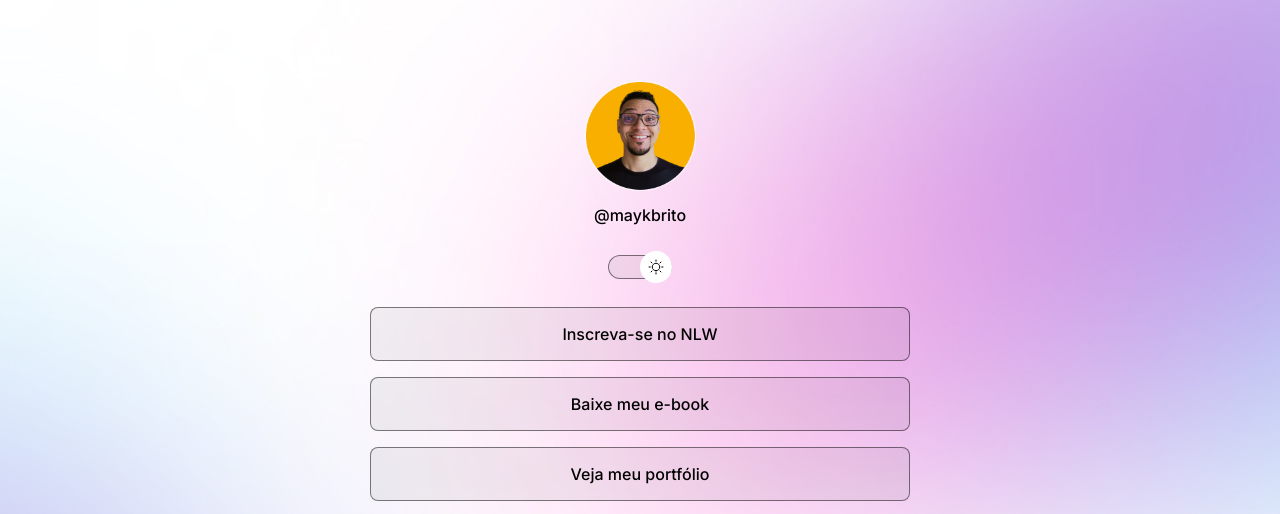
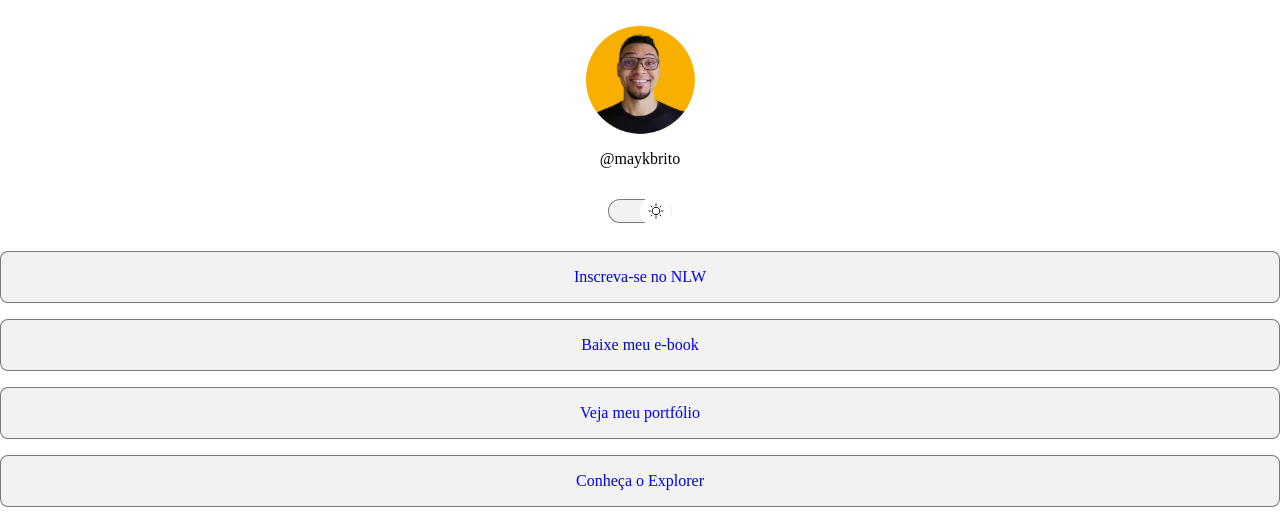
Before and after one commit to brunotms/Rocketseat-DevLinks, a plain HTML site: page index.html in a window 1280 px wide. Shown: the top 514 px of the page. Drawn offline with nearby package versions, Linux system fonts and the light colour scheme.

Commit message:
update versão correta do Rocketset

```diff
--- a/style.css
+++ b/style.css
@@ -22,37 +22,11 @@
     --surface-color-hover: rgba(0, 0, 0, 0.02);
     --highlight-color: rgba(0, 0, 0, 0.1);
     --switch-bg-url: url(./assets/sun.svg);
-
 }
 
 
-body {
-   /* Uma forma de fazer
-    background-image: var(--bg-url);
-    background-repeat: no-repeat;
-    background-position: top center;
-    background-size: cover;
-    /* "cover" cobre toda tela. "contain" contém dentro do body*/
-    /* width: 100vw; Altura Usado com o contain*/
-    /* height: 100vh; Largura Usado com o contain*/
-    /* o backgroud acima pode ser agrupado */
-  background: var(--bg-url) no-repeat top center/cover;
-  height: 100vh;
-}
 
-body * {
 
-    font-family: "Inter", sans-serif;
-    color: var(--text-color);
-}
-
-#container {
-    width: 100%;
-    max-width: 588px;
-    /*  height: 712px; */
-    margin: 56px auto 0px;
-    padding: 0 24px;
-}
 
 /* Profile */
 
@@ -183,7 +157,6 @@
 }
 
 /* media queries*/
-
 @media (min-width: 700px) {
     :root {
         --bg-url: url(./assets/bg-desktop.jpg);
```
